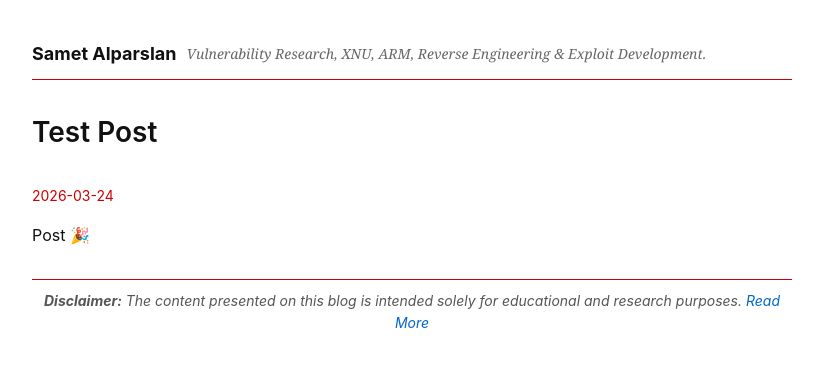
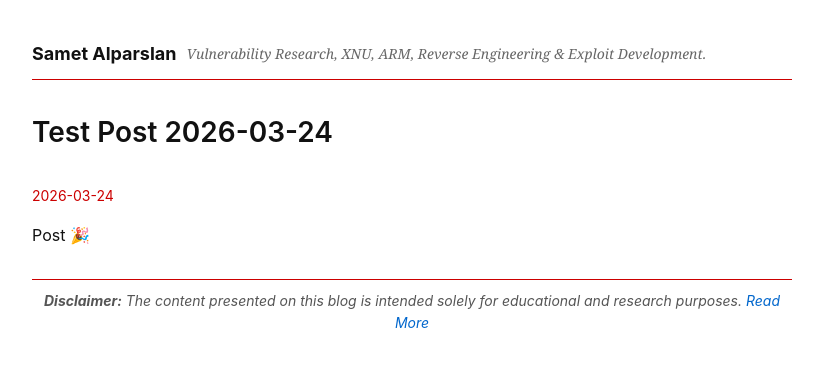
Before and after one commit to redmach/redmach.github.io, a Jekyll site: the page built from _posts/2026-03-24-test-post.md, in a window 1280 px wide. Shown: the top 367 px of the page, without its empty margins (228-1051 px from the left). Built offline with Jekyll 4.4.1, drawn with Linux system fonts in a browser that asks for light colours.

Commit message:
Update post.html

```diff
--- a/_layouts/post.html
+++ b/_layouts/post.html
@@ -3,7 +3,7 @@ layout: default
 ---
 
 <article>
-  <h1>{{ page.title }}</h1>
+  <h1>{{ page.title }} {{ page.date | date: "%Y-%m-%d" }}</h1>
   <p style="color: #c00; font-size: 14px;">
     {{ page.date | date: "%Y-%m-%d" }}
   </p>
```
